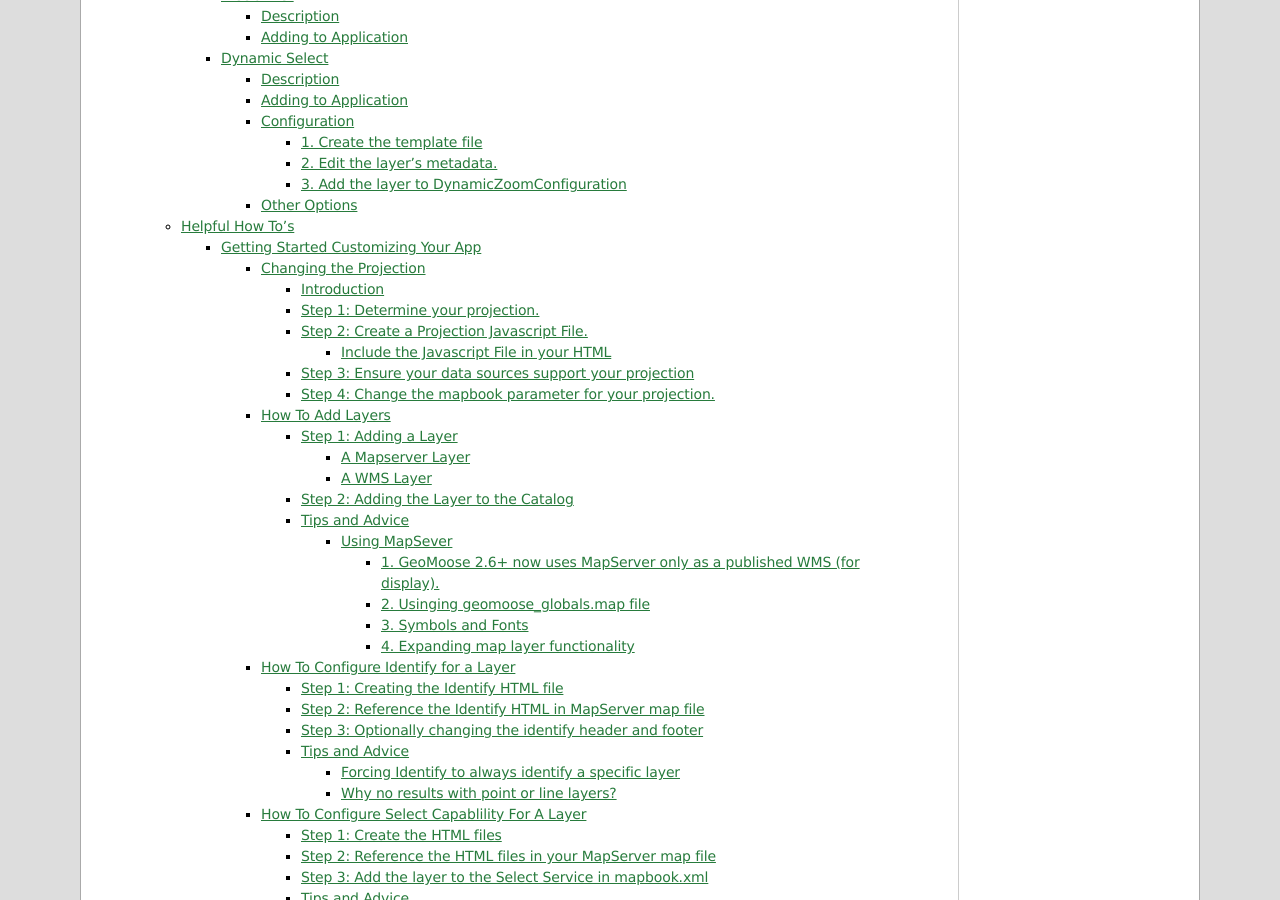
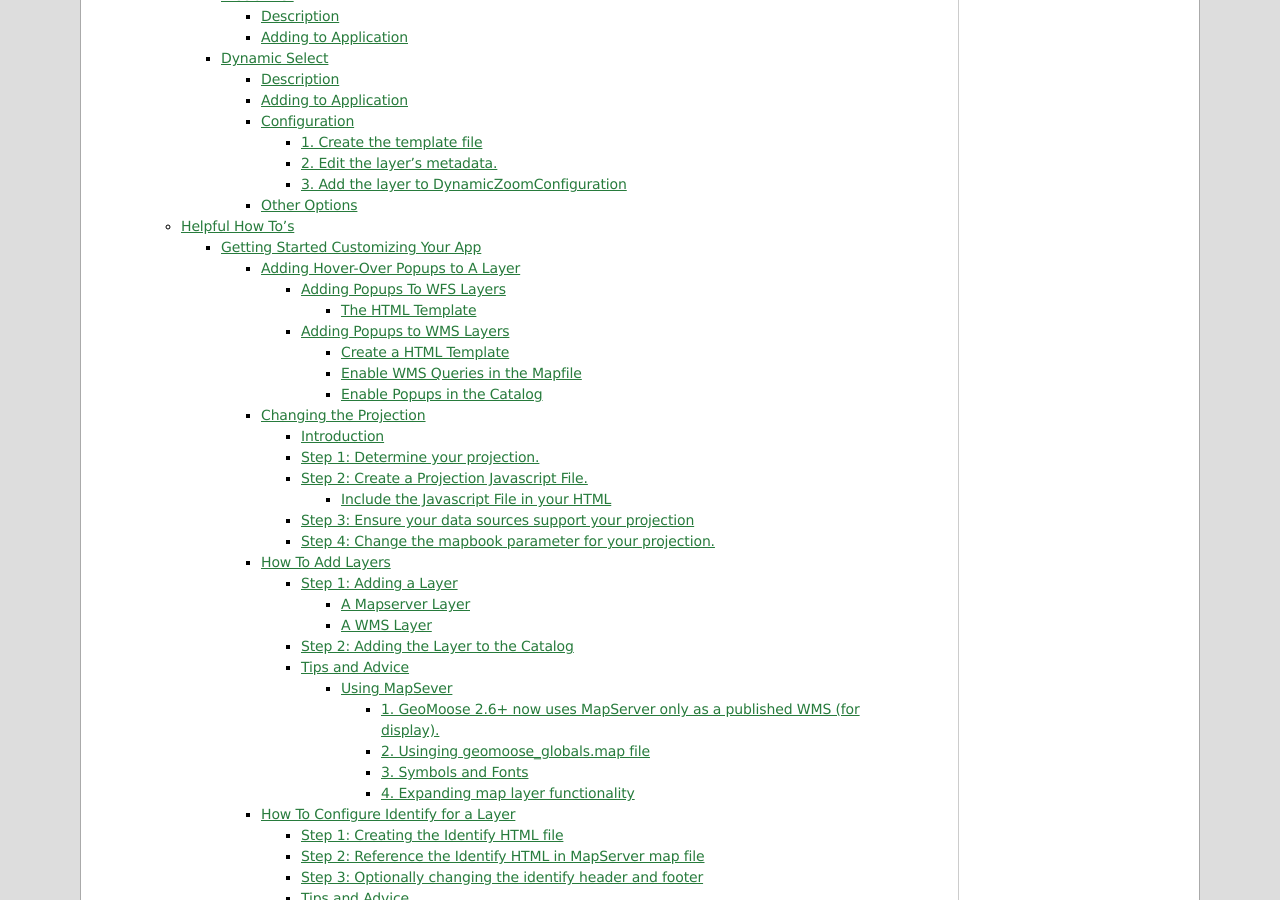
Before and after one commit to geomoose/geomoose-docs, a Sphinx documentation site: the page built from source/contents.txt, in a window 1280 px wide and 900 px high, scrolled down 5319 px. Built offline with Sphinx 7.4.7, drawn with Linux system fonts in a browser that asks for light colours; some of the changed lines change nothing that is shown.

Commit message:
Added docs about popup support, refs: geomoose/geomoose#41

```diff
--- a/source/docs/index.txt
+++ b/source/docs/index.txt
@@ -64,6 +64,7 @@
 .. toctree::
 	:maxdepth: 1
 
+	../howto/popups
 	../docs/projections
 	../howto/layer
 	../howto/identify
--- /dev/null
+++ b/source/howto/popups.txt
@@ -0,0 +1,91 @@
+Adding Hover-Over Popups to A Layer
+===================================
+
+GeoMOOSE supports hover-over popups on both Vector (WFS) and Raster Layers (WMS/MapServer).
+
+Adding Popups To WFS Layers
+---------------------------
+
+Adding popups to Vector layers requires adding the HTML template to the ``map-source`` configuration and the ``popups=true`` attribute to its catalog entry.
+
+The HTML Template
+^^^^^^^^^^^^^^^^^
+
+
+The HTML templates are Dojo-type string templates.  They are slighty different than MapServer templates and us ``${attribute]`` formatting::
+
+	<map-source ...>
+		...
+                <popup-template><![CDATA[
+                <div style="font-size: 1.5em">${namelsad}</div>
+                Area of Land: ${aland}<br>
+                Area of Water: ${awater}<br>
+                <br>
+                <a href="https://www.census.gov/2010census/popmap/ipmtext.php?fl=${statefp}:${geoid}" target="_blank">Census Info Page</a>
+		]]></popup-template>
+	</map-source>
+
+And in the catalog, ``popups="true"`` is added to the ``<layer>`` entry::
+
+	<layer title="Census Cities - WFS" src="census_cities" activate="true" fade="false" unfade="false" metadata="false" legend="false" popups="true"></layer>
+
+
+Adding Popups to WMS Layers
+---------------------------
+
+The demo includes functionality for WMS popups for both points and polygon representations of the Parcels layer.
+
+The steps required:
+
+1. Create a HTML template.
+2. Enable WMS Queries in the Mapfile.
+3. Enable Popups for the Layer in the Mapbook.
+
+Create a HTML Template
+^^^^^^^^^^^^^^^^^^^^^^
+
+The HTML templates are standard MapServer templates.  The reference for them can be found on the MapServer website.  This is the example included in the GeoMOOSE Demo::
+
+	<!-- MapServer Template -->
+	<b>PIN:</b> [PIN]<br/>
+	<b>Owner:</b> [OWNER_NAME]<br/>
+	<br/>
+
+	<a href="javascript:GeoMOOSE.startService('feature_report', {'src' : 'parcels/parcels', 'PIN' : '[PIN]'});">View Parcel Report</a>
+
+Attributes are substituted using ``[`` and ``]``.  GeoMOOSE can also startup other services from links provided in popups as seen above.
+
+Enable WMS Queries in the Mapfile
+^^^^^^^^^^^^^^^^^^^^^^^^^^^^^^^^^
+
+MapServer requires a few key elements to be included in order to WMS queries to work.
+
+1. ``WEB``'s ``METADATA`` must include ``wms_feature_info_mime_type`` set to ``text/html``. ::
+
+	WEB
+		...
+		METADATA
+			...
+			'wms_feature_info_mime_type' 'text/html'
+		END
+	END
+
+2. The ``LAYER`` must have a ``CLASS`` with a ``NAME``.
+3. The ``LAYER`` must also have a template ending in ``.html``::
+
+	LAYER
+		NAME 'parcel_points'
+		CLASS
+			NAME 'Parcels!'
+			...
+		END
+		# this references the html file above
+		TEMPLATE 'parcels_popup.html'
+	END
+
+Enable Popups in the Catalog
+^^^^^^^^^^^^^^^^^^^^^^^^^^^^
+
+``popups="true"`` is added to the ``<layer...>`` entry in the catalog::
+
+	<layer title="Parcel Points" src="parcel_points/parcel_points" popups="true"/>
```
